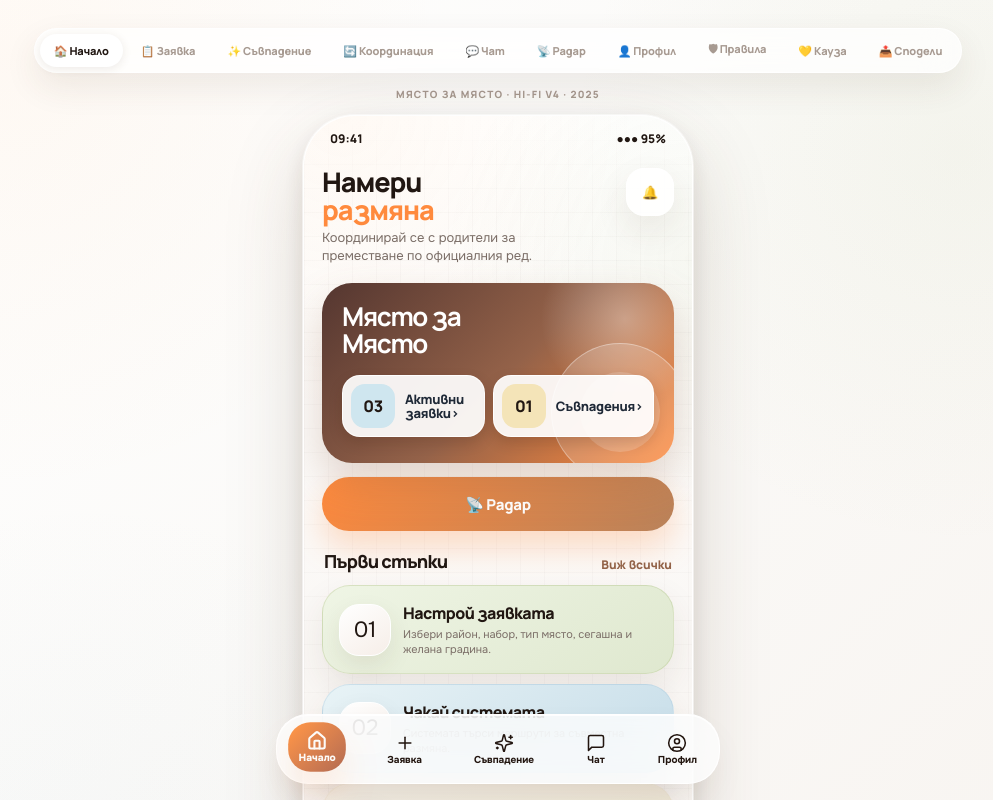
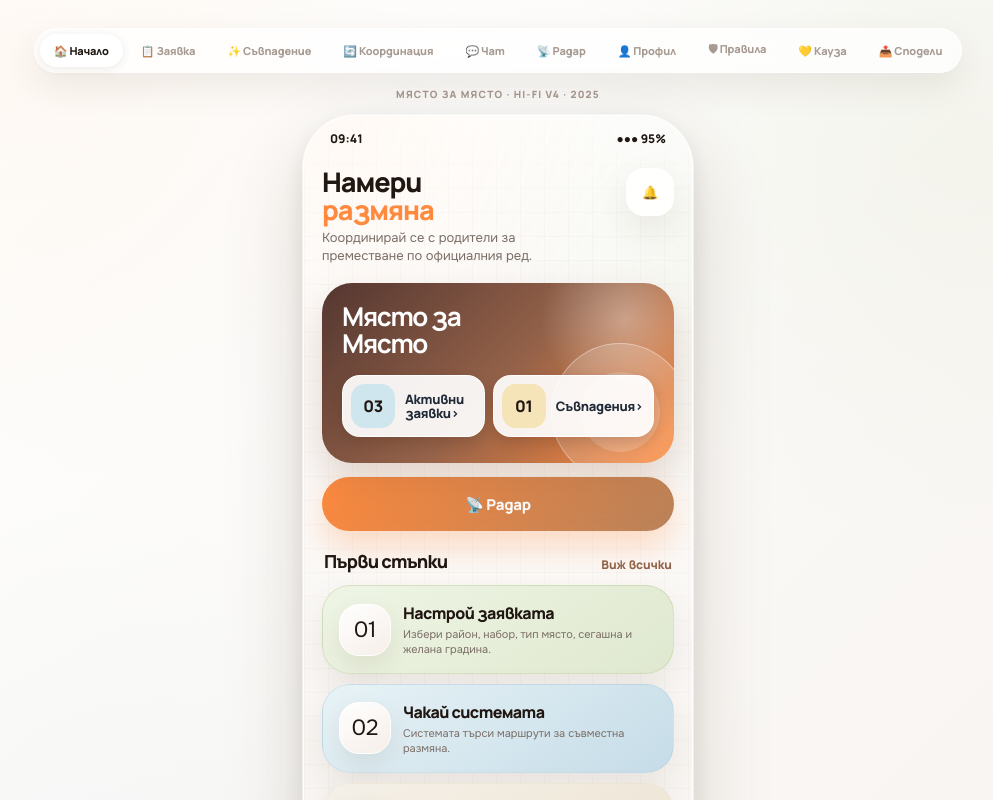
Before and after one commit to maciaci13/kg.razmeni, a Next.js app: page / in a window 1280 px wide. Shown: the whole page, without its empty margins (142-1135 px from the left). Built offline with nearby package versions, Linux system fonts and the light colour scheme.

Commit message:
Use full redesign preview iframe as app entry

```diff
--- a/app/page.tsx
+++ b/app/page.tsx
@@ -1,28 +1,15 @@
-"use client";
-
-import { useState } from "react";
-import { AppShell } from "./components/AppShell";
-import { HomeScreen } from "./components/screens/HomeScreen";
-import { RequestScreen } from "./components/screens/RequestScreen";
-import { MatchScreen } from "./components/screens/MatchScreen";
-import { ChatScreen } from "./components/screens/ChatScreen";
-import { ProfileScreen } from "./components/screens/ProfileScreen";
-import type { AppTab } from "./components/types";
-
 export default function HomePage() {
-  const [tab, setTab] = useState<AppTab>("home");
-  const [selectedProfileId, setSelectedProfileId] = useState("parent-a");
-
-  const Active =
-    tab === "home" ? <HomeScreen setTab={setTab} />
-    : tab === "requests" ? <RequestScreen />
-    : tab === "matches" ? <MatchScreen />
-    : tab === "chats" ? <ChatScreen />
-    : <ProfileScreen selectedProfileId={selectedProfileId} selectedUserName="Родител A" users={[{ id: "parent-a", display_name: "Родител A" } as any]} setSelectedProfileId={setSelectedProfileId} />;
-
   return (
-    <AppShell activeTab={tab} setTab={setTab}>
-      {Active}
-    </AppShell>
+    <iframe
+      src="/myasto.html"
+      title="Място За Място"
+      style={{
+        position: "fixed",
+        inset: 0,
+        width: "100%",
+        height: "100%",
+        border: 0,
+      }}
+    />
   );
 }
```
